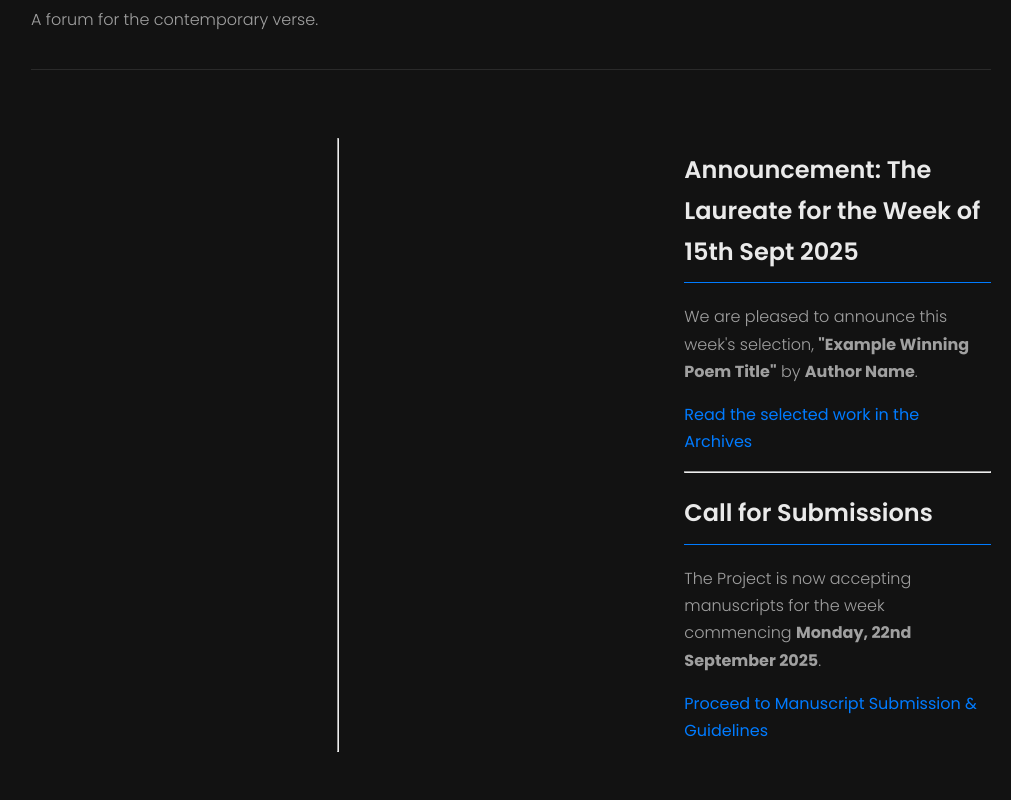
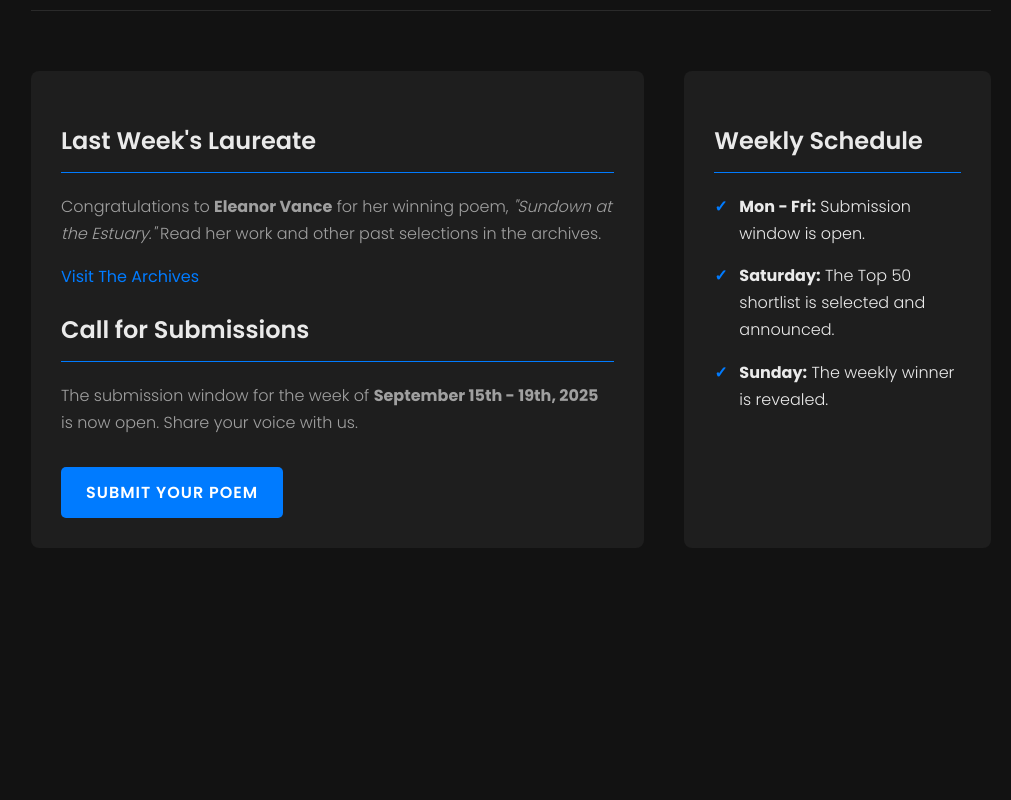
Before and after one commit to RMChadderton/TheWeeklyPoetryProject, a plain HTML site: page templates/index.html in a window 1280 px wide. Shown: the part 118-918 px from the top of the page, without its empty margins (129-1140 px from the left). After the commit the page ends 800 px from the top, so only its background shows below. Drawn offline with Linux system fonts and the light colour scheme.

Commit message:
Update index.html

```diff
--- a/templates/index.html
+++ b/templates/index.html
@@ -9,23 +9,31 @@
 <body>
     <div class="container">
         <header>
-            <h1>The Weekly Open Poetry Project</h1>
-            <p class="tagline">A forum for the contemporary verse.</p>
+            <h1>The Weekly Open Poetry Project 🏆</h1>
         </header>
-        <hr>
-        <main>
+
+        <main class="main-content">
             <section class="announcement">
-                <h2>Announcement: The Laureate for the Week of 15th Sept 2025</h2>
-                <p>We are pleased to announce this week's selection, <strong>"Example Winning Poem Title"</strong> by <strong>Author Name</strong>.</p>
-                <p><a href="/archive">Read the selected work in the Archives</a></p>
+                <h2>Last Week's Laureate</h2>
+                <p>Congratulations to <strong>Eleanor Vance</strong> for her winning poem, <em>"Sundown at the Estuary."</em> Read her work and other past selections in the archives.</p>
+                <a href="/archive">Visit The Archives</a>
             </section>
-            <hr>
+
             <section class="call-for-submissions">
                 <h2>Call for Submissions</h2>
-                <p>The Project is now accepting manuscripts for the week commencing <strong>Monday, 22nd September 2025</strong>.</p>
-                <p><a href="/submit">Proceed to Manuscript Submission & Guidelines</a></p>
+                <p>The submission window for the week of <strong>September 15th - 19th, 2025</strong> is now open. Share your voice with us.</p>
+                <a href="/submit" class="cta-button">Submit Your Poem</a>
             </section>
         </main>
+
+        <aside class="sidebar">
+            <h2>Weekly Schedule</h2>
+            <ul class="schedule-list">
+                <li><strong>Mon - Fri:</strong> Submission window is open.</li>
+                <li><strong>Saturday:</strong> The Top 50 shortlist is selected and announced.</li>
+                <li><strong>Sunday:</strong> The weekly winner is revealed.</li>
+            </ul>
+        </aside>
     </div>
 </body>
 </html>
```
